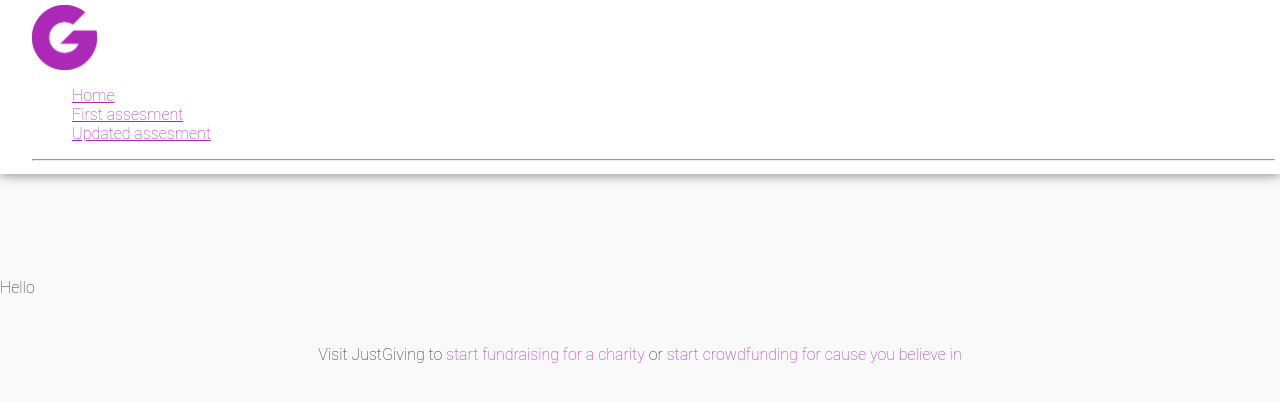
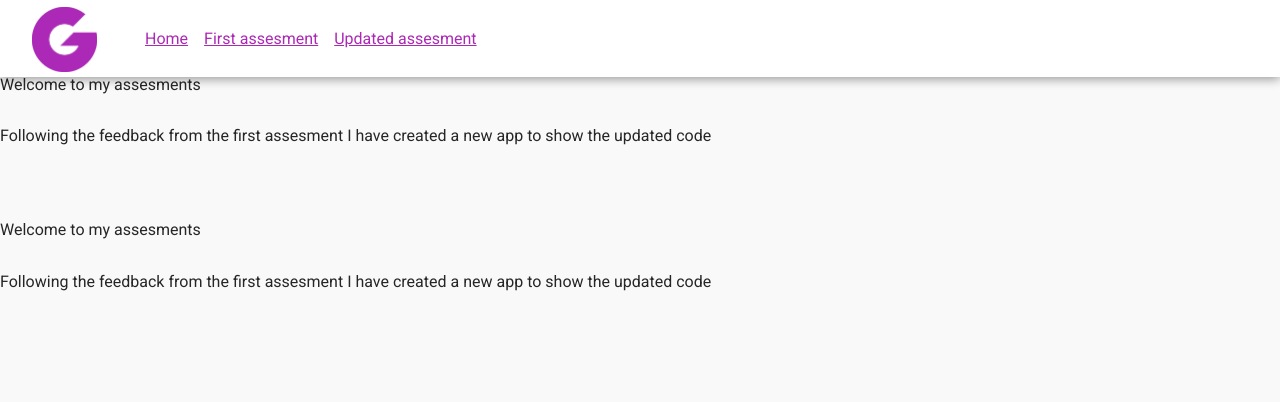
Before and after one commit to SonalPatel/update-jg-demo, a React (Create React App) app: page /home in a window 1280 px wide. Shown: the top 402 px of the page. Built offline with nearby package versions, Linux system fonts and the light colour scheme.

Commit message:
adding in web fonts and font awesome

```diff
--- a/public/index.html
+++ b/public/index.html
@@ -1,5 +1,6 @@
 <!DOCTYPE html>
 <html lang="en">
+
 <head>
   <meta charset="utf-8">
   <meta name="viewport" content="width=device-width, initial-scale=1, shrink-to-fit=no">
@@ -10,6 +11,10 @@
     -->
   <link rel="manifest" href="%PUBLIC_URL%/manifest.json">
   <link rel="shortcut icon" href="%PUBLIC_URL%/favicon.ico">
+  <link rel="stylesheet" type="text/css" href="https://fonts.googleapis.com/css?family=Roboto">
+
+  <link rel="stylesheet" href="https://use.fontawesome.com/releases/v5.0.12/css/all.css" integrity="sha384-G0fIWCsCzJIMAVNQPfjH08cyYaUtMwjJwqiRKxxE/rx96Uroj1BtIQ6MLJuheaO9"
+    crossorigin="anonymous">
   <!--
       Notice the use of %PUBLIC_URL% in the tags above.
       It will be replaced with the URL of the `public` folder during the build.
@@ -19,8 +24,9 @@
       work correctly both with client-side routing and a non-root public URL.
       Learn how to configure a non-root public URL by running `npm run build`.
     -->
-    <title>React App</title>
+  <title>JustGiving charity info</title>
 </head>
+
 <body>
   <noscript>
     You need to enable JavaScript to run this app.
@@ -37,4 +43,5 @@
       To create a production bundle, use `npm run build` or `yarn build`.
     -->
 </body>
+
 </html>
--- a/src/App.js
+++ b/src/App.js
@@ -6,7 +6,6 @@ import WrapContainer from "./containers/WrapContainer";
 import WrapContainerUpdate from "./containers/WrapContainerUpdate";
 import Header from "./components/Header.js";
 import HomeContainer from "./containers/HomeContainer.js";
-//import Footer from "./components/Footer.js";
 
 class App extends Component {
   render() {
--- a/src/components/Header.js
+++ b/src/components/Header.js
@@ -46,7 +46,7 @@ class Header extends React.Component {
                 <div>
                   <ul>
                     <li>
-                      <Link to="/home">Home</Link>
+                      <Link to="/home">Home </Link>
                     </li>
                     <li>
                       <Link to="/first">First assesment</Link>
@@ -55,8 +55,6 @@ class Header extends React.Component {
                       <Link to="/updated">Updated assesment</Link>
                     </li>
                   </ul>
-
-                  <hr />
                 </div>
               </nav>
             </header>
--- a/src/components/HomeInfo.js
+++ b/src/components/HomeInfo.js
@@ -6,6 +6,10 @@ class HomeInfo extends React.Component {
       <div className="flex-grid mt">
         <div className="col">
           <p>Hello </p>
+          <p>Hello </p>
+          <p>Hello </p>
+          <p>Hello </p>
+          <p>Hello </p>
         </div>
       </div>
     );
--- a/src/containers/HomeContainer.js
+++ b/src/containers/HomeContainer.js
@@ -1,17 +1,18 @@
 import React from "react";
-import HomeInfo from "../components/HomeInfo.js";
-import Footer from "../components/Footer.js";
+import "../styles/App.css";
+//import HomeInfo from "../components/HomeInfo.js";
+//import Footer from "../components/Footer.js";
 
 class HomeContainer extends React.Component {
   render() {
     return (
-      <div className="container">
+      <div className="container mt">
         <div>
-          <HomeInfo />
-        </div>
-
-        <div>
-          <Footer />
+          <h2>Welcome to my assesments</h2>
+          <p>
+            Following the feedback from the first assesment I have created a new
+            app to show the updated code
+          </p>
         </div>
       </div>
     );
--- a/src/styles/App.css
+++ b/src/styles/App.css
@@ -314,6 +314,11 @@ header {
     header .jg-logo-container .jg-logo {
       height: auto;
       width: 100%; }
+  header nav {
+    display: inline-flex; }
+    header nav li {
+      display: inline-block;
+      padding: 0.5rem; }
 
 /*charity module */
 .content-info {
--- a/src/styles/_layout.scss
+++ b/src/styles/_layout.scss
@@ -19,6 +19,13 @@ header {
     .jg-logo {
       height: auto;
       width: 100%;
+    }
+  }
+  nav {
+    display: inline-flex;
+    li {
+      display: inline-block;
+      padding: 0.5rem;
     }
   }
 }
```
Lines whose indentation alone changed are shown as unchanged.
